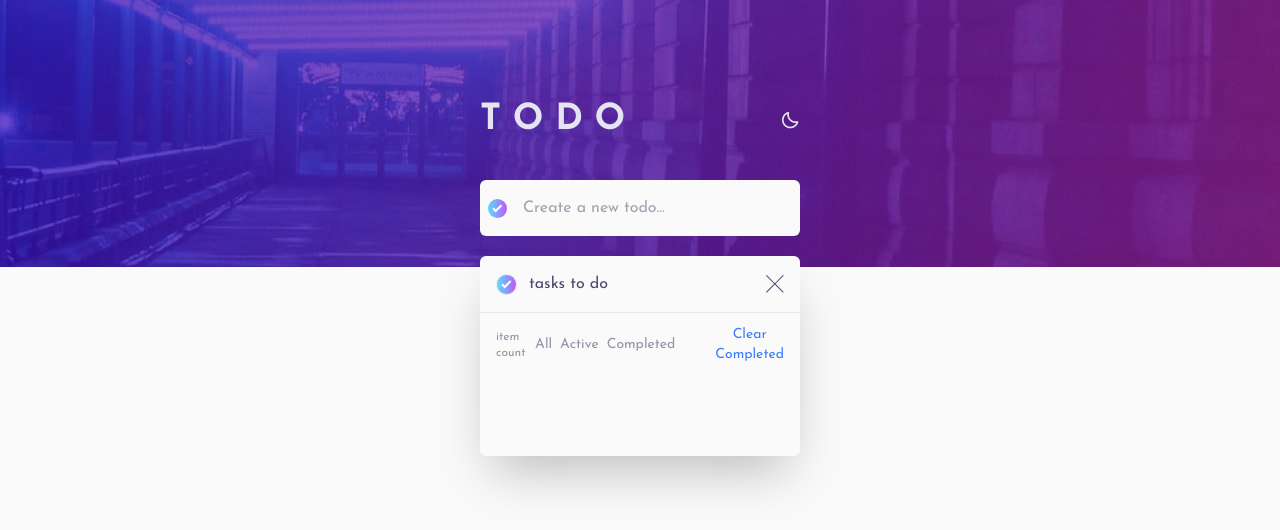
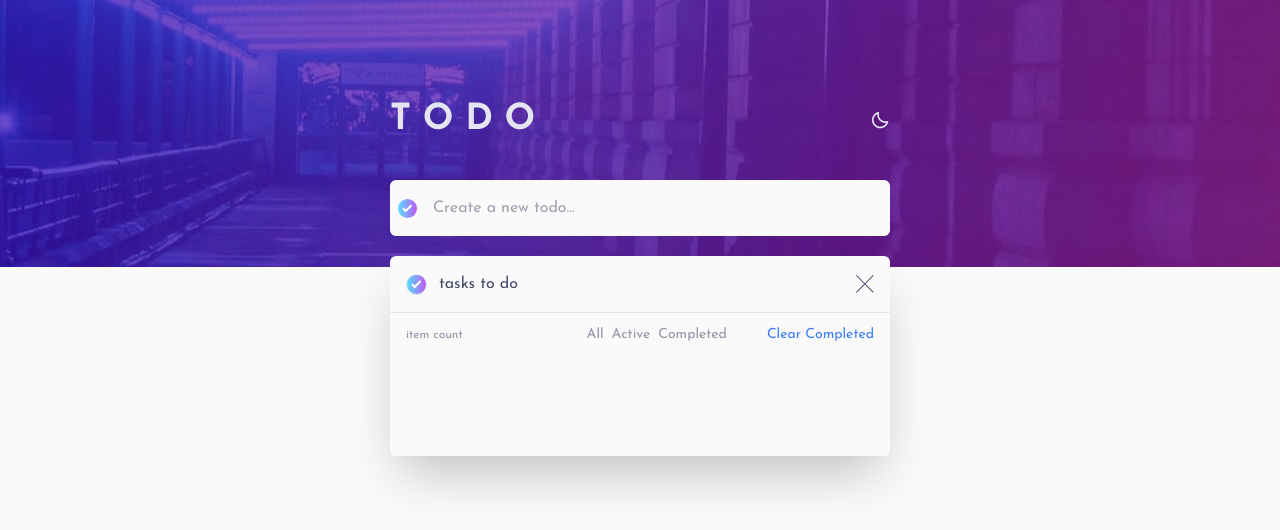
Before and after one commit to 04stefke/todo-app-challenge, a React (Vite) app: page / in a window 1280 px wide. Shown: the top 530 px of the page. Built offline with nearby package versions, Linux system fonts and the light colour scheme.

Commit message:
changed min width for the container in app component

```diff
--- a/src/App.jsx
+++ b/src/App.jsx
@@ -12,7 +12,7 @@ function App() {
 	return (
 		<section className="h-screen  bg-bg font-josefin">
 			<main className="bg-dark-image h-1/3  flex flex-col items-center  ">
-				<div className="w-1/4 flex flex-col gap-10 relative top-[100px]">
+				<div className="xl:w-1/3 sm:min-w-[500px]  min-w-[250px] flex flex-col gap-10 relative top-[100px]">
 					<div className="flex items-center justify-between w-full">
 						<h1 className="text-fontColor font-bold text-4xl">T O D O</h1>
 						<i
```
